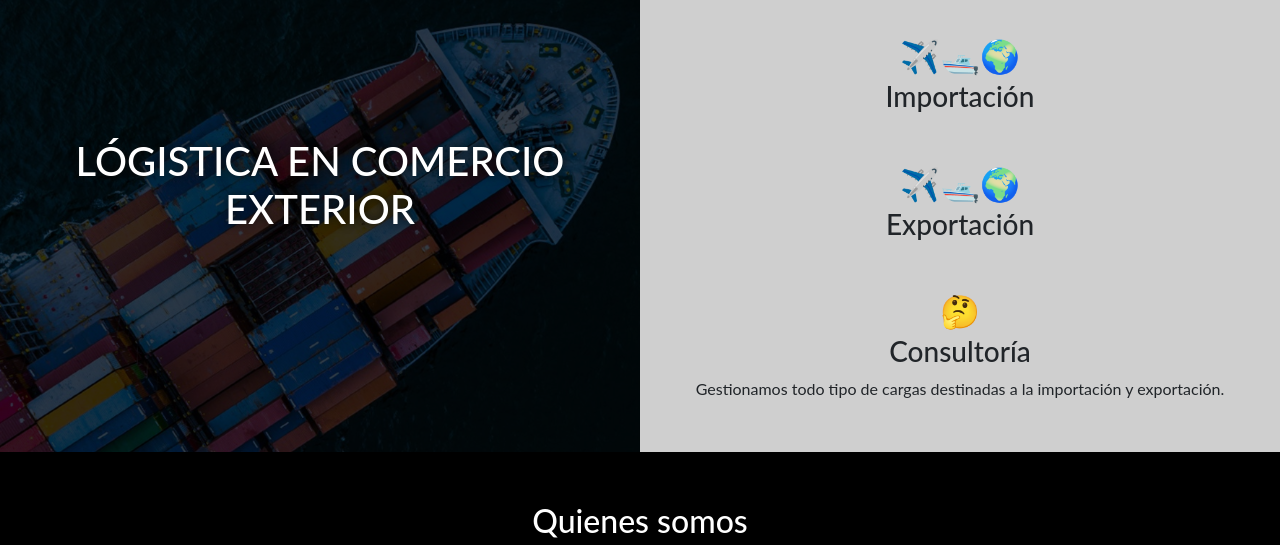
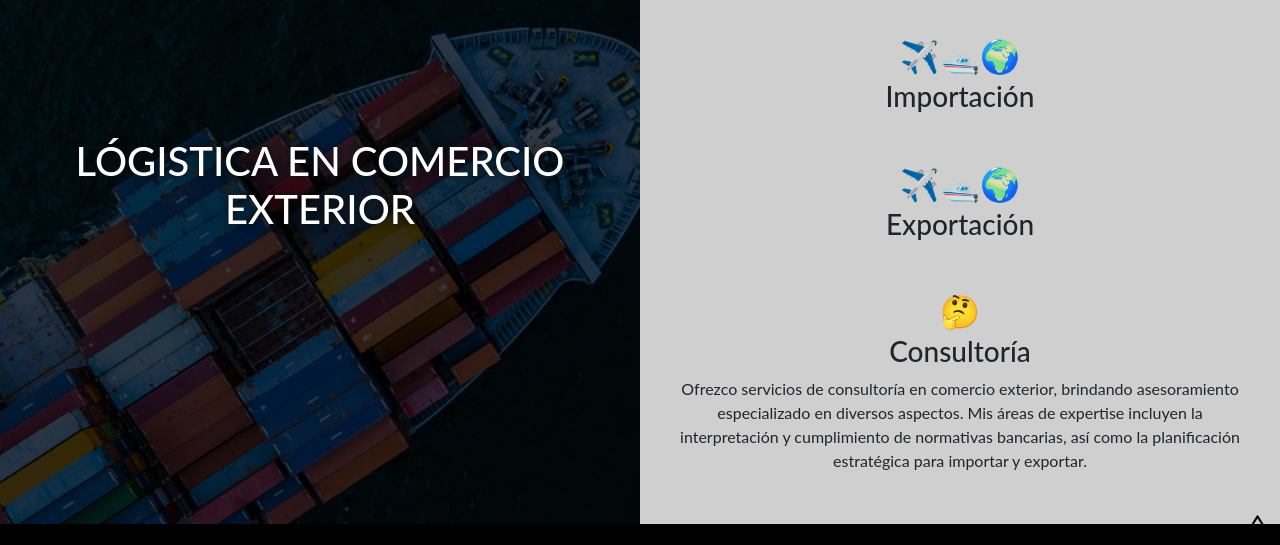
Before and after one commit to AlanPaz24/andonicomex, a plain HTML site: page index.html in a window 1280 px wide. Shown: the part 153-698 px from the top of the page. Drawn offline with nearby package versions, Linux system fonts and the light colour scheme.

Commit message:
se agrego parrago consultoria

```diff
--- a/index.html
+++ b/index.html
@@ -62,7 +62,7 @@
                 <div class="elemento">
                     <emoji class="emoji">🤔</emoji>
                     <h3>Consultoría</h3>
-                    <p>Gestionamos todo tipo de cargas destinadas a la importación y exportación.</p>
+                    <p>Ofrezco servicios de consultoría en comercio exterior, brindando asesoramiento especializado en diversos aspectos. Mis áreas de expertise incluyen la interpretación y cumplimiento de normativas bancarias, así como la planificación estratégica para importar y exportar.</p>
 
                 </div>
             </div>
```
